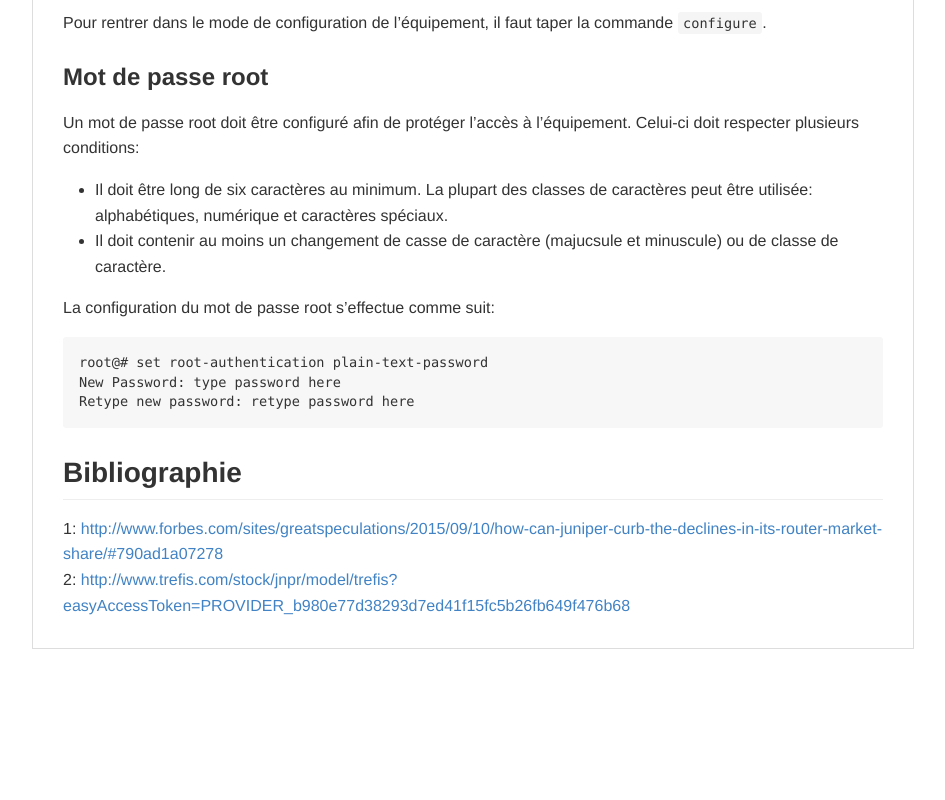
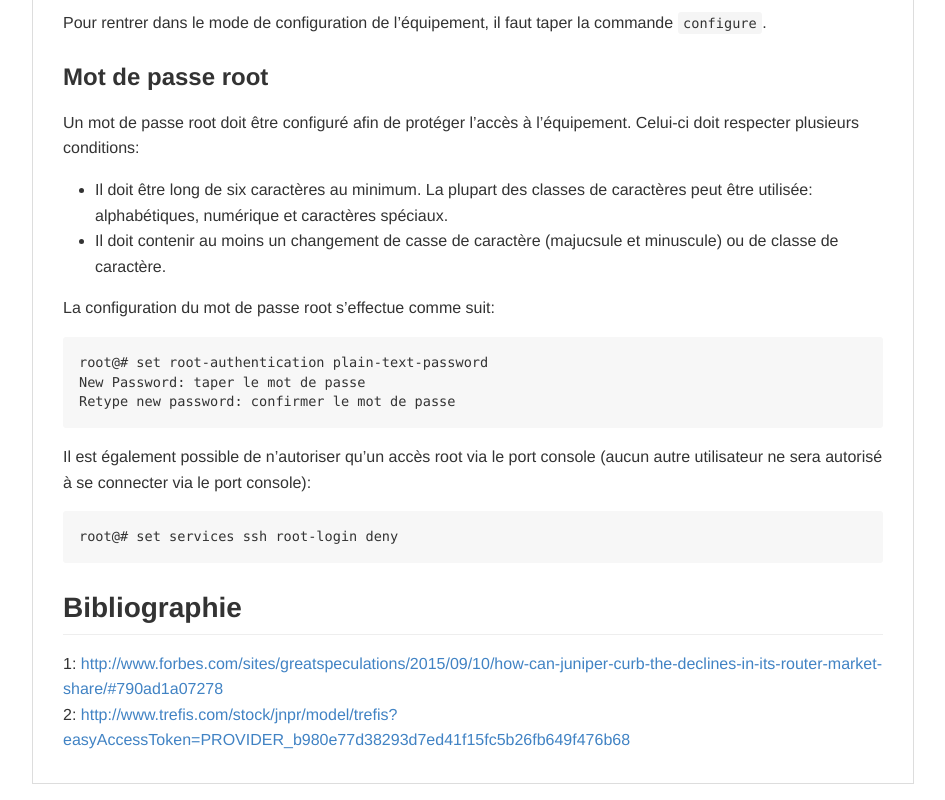
Before and after one commit to n1c0x/admin-reseaux, a plain HTML site: page index.html in a window 1280 px wide. Shown: the part 807-1607 px from the top of the page, without its empty margins (167-1112 px from the left). Before the commit the page ends 1472 px from the top, so only its background shows below. Drawn offline with Linux system fonts and the light colour scheme.

Commit message:
à faire: reset mot de passe

```diff
--- a/index.html
+++ b/index.html
@@ -1015,6 +1015,8 @@ body .markdown-body
   }
 }
 </style><title>index</title></head><body><article class="markdown-body"><p><head><link rel="stylesheet" type="text/css" href="style.css"></head></p>
+<!-- https://www.juniper.net/techpubs/en_US/junos15.1/topics/task/configuration/root-password.html -->
+
 <h1 id="configuration-de-routeur-juniper"><a name="user-content-configuration-de-routeur-juniper" href="#configuration-de-routeur-juniper" class="headeranchor-link" aria-hidden="true"><span class="headeranchor"></span></a>Configuration de Routeur Juniper</h1>
 <h2 id="introduction"><a name="user-content-introduction" href="#introduction" class="headeranchor-link" aria-hidden="true"><span class="headeranchor"></span></a>Introduction</h2>
 <p>Juniper est le deuxième constructeur mondial de matériel réseau. Il représente une part de marché d&rsquo;environ 15% [1]. Juniper conçoit et vend du matériel réseau comme des routeurs, des switchs, des passerelles de sécurité (VPN, pare-feu) ainsi que du support pour ses produits [2].</p>
@@ -1039,8 +1041,11 @@ A l&rsquo;invite de commande, il suffit de taper la commande <code>cli</code> et
 </ul>
 <p>La configuration du mot de passe root s&rsquo;effectue comme suit: </p>
 <pre><code>root@# set root-authentication plain-text-password
-New Password: type password here
-Retype new password: retype password here
+New Password: taper le mot de passe
+Retype new password: confirmer le mot de passe
+</code></pre>
+<p>Il est également possible de n&rsquo;autoriser qu&rsquo;un accès root via le port console (aucun autre utilisateur ne sera autorisé à se connecter via le port console):</p>
+<pre><code>root@# set services ssh root-login deny
 </code></pre>
 <h2 id="bibliographie"><a name="user-content-bibliographie" href="#bibliographie" class="headeranchor-link" aria-hidden="true"><span class="headeranchor"></span></a>Bibliographie</h2>
 <p>1: <a href="http://www.forbes.com/sites/greatspeculations/2015/09/10/how-can-juniper-curb-the-declines-in-its-router-market-share/#790ad1a07278">http://www.forbes.com/sites/greatspeculations/2015/09/10/how-can-juniper-curb-the-declines-in-its-router-market-share/#790ad1a07278</a><br />
```
Also changed, not shown: 1 other file.
